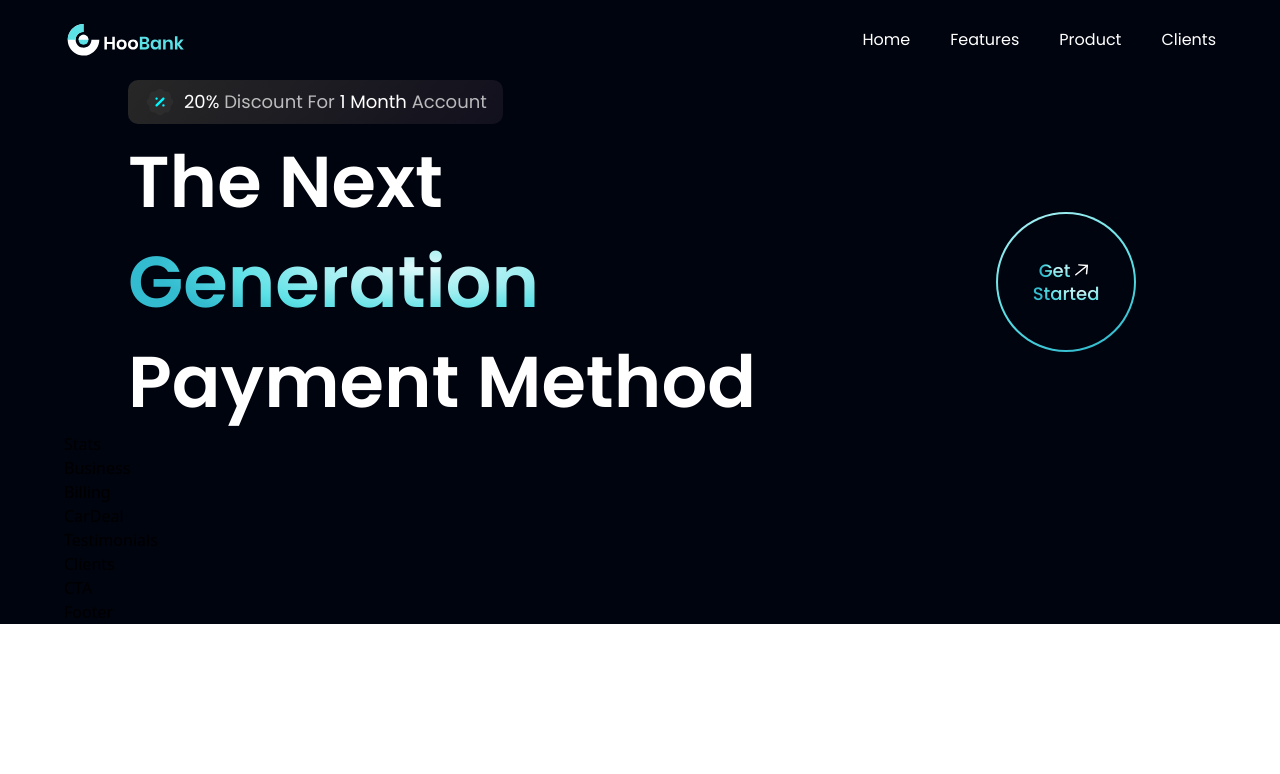
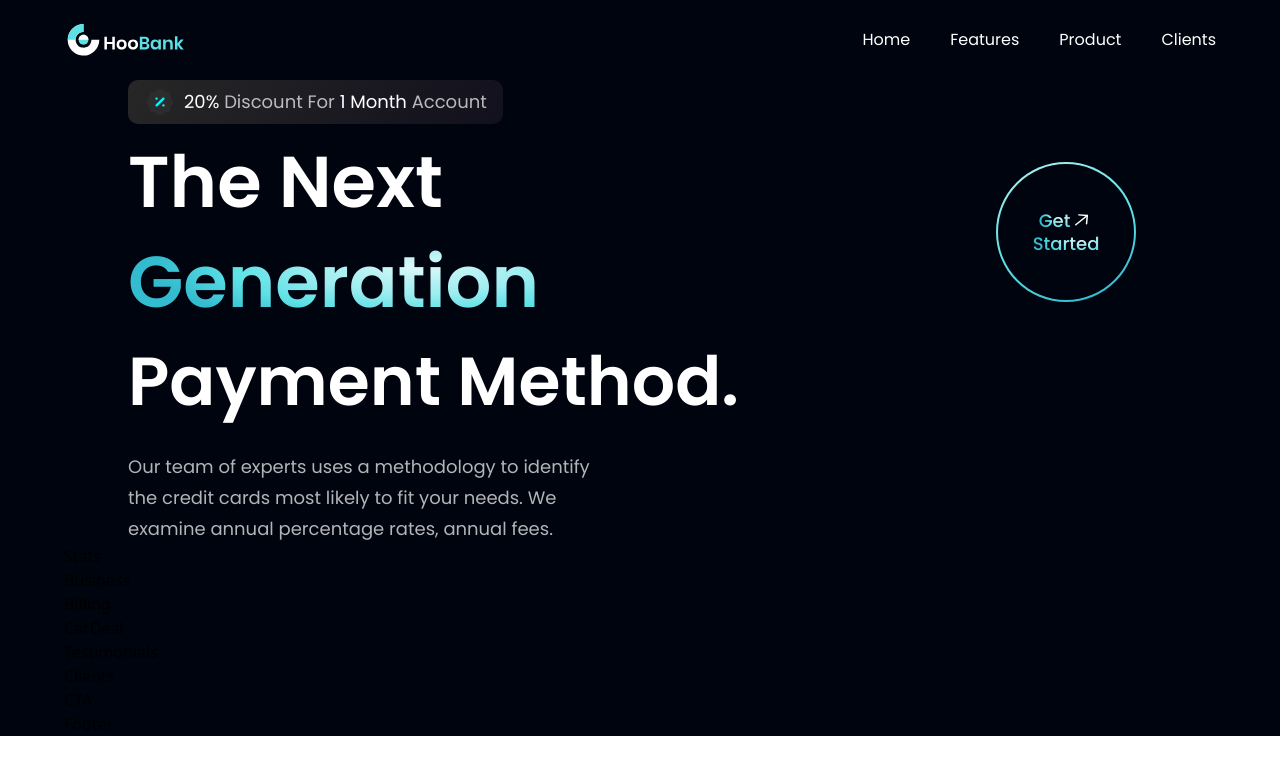
Before and after one commit to podestal/bank-tailwind-landing, a React (Vite) app: page / in a window 1280 px wide. Shown: the top 774 px of the page. Built offline with nearby package versions, Linux system fonts and the light colour scheme.

Commit message:
left side hero

```diff
--- a/src/components/Hero.jsx
+++ b/src/components/Hero.jsx
@@ -19,13 +19,21 @@
                 <h1 className="flex-1 font-poppins font-semibold ss:text-[72px] text-[52px] text-white ss:leading-[100px] leading-[75px]">
                 The Next
                 <br className="sm:block hidden"/>
-                <span className="text-gradient">Generation </span>
-                <br className="sm:block hidden"/>
-                Payment Method</h1>
+                <span className="text-gradient">Generation </span></h1>
                 <div className="ss:flex hidden md:mr-4 mr-0">
                     <GetStarted />
                 </div>
             </div>
+            <h1 className="font-poppins font-semibold ss:text-[68px] text-[52px] text-white ss:leading-[100px] leading-[75px] w-full">
+                Payment Method.
+            </h1>
+            <p className={`${styles.paragraph} max-w-[470px] mt-5`}>
+                Our team of experts uses a methodology to identify the credit cards most likely to fit your needs.
+                We examine annual percentage rates, annual fees.
+            </p>
+        </div>
+        <div>
+
         </div>
     </section>
   )
```
